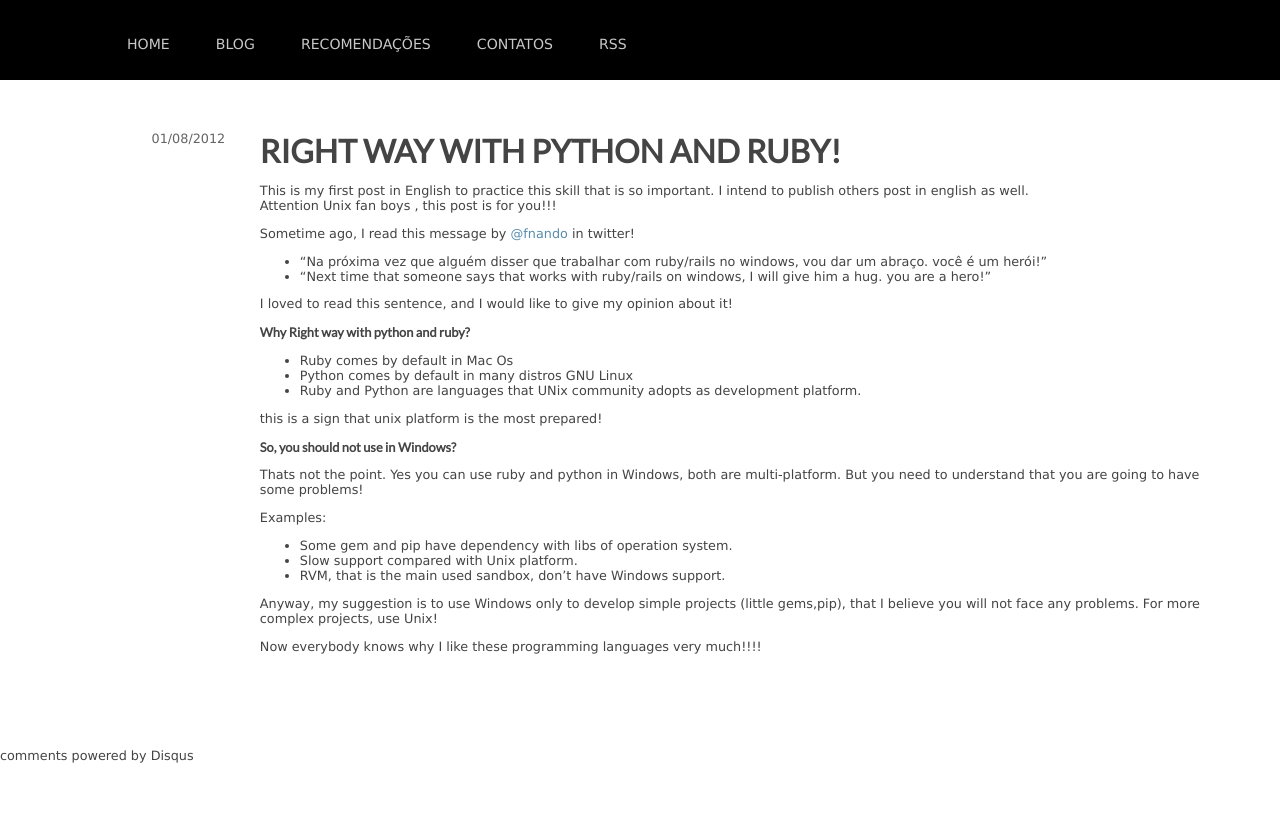
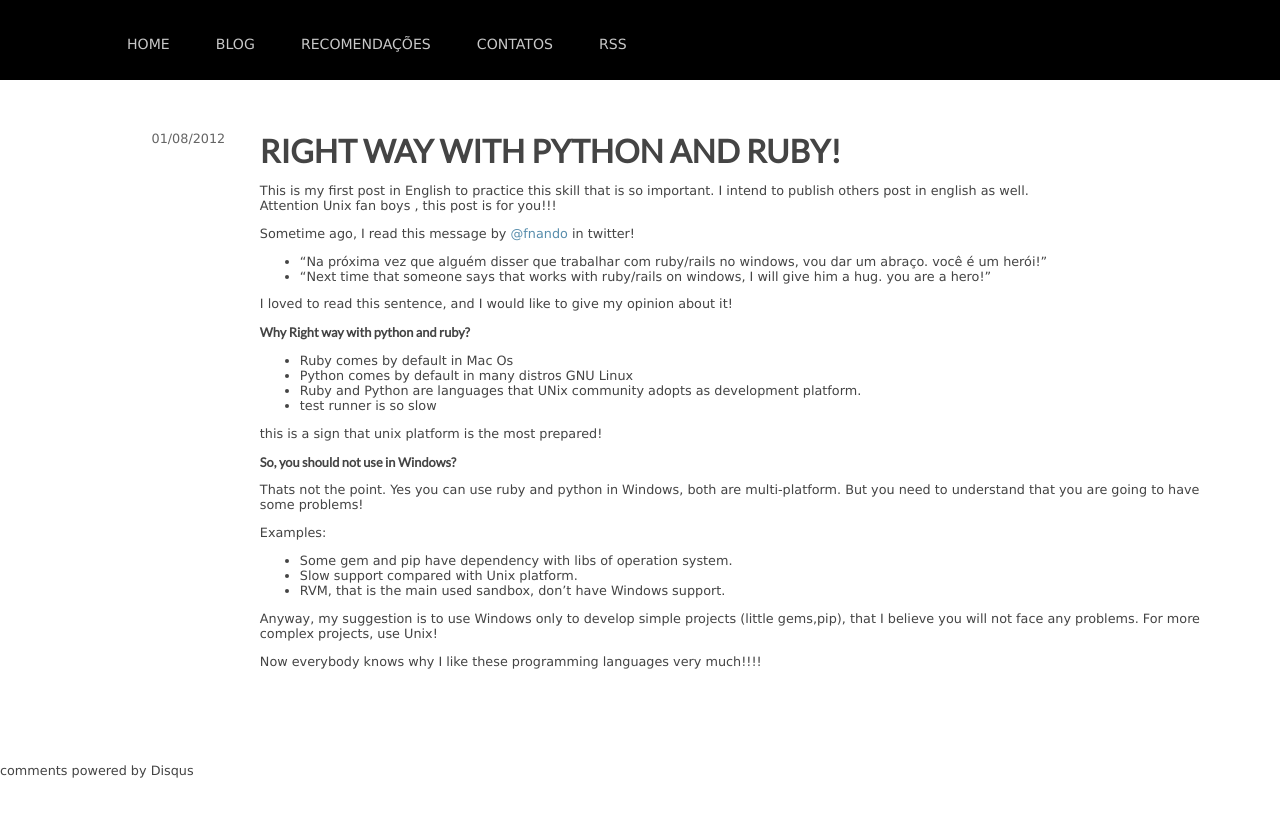
Before and after one commit to rgarbin/rgarbin.github.com, a Jekyll site: the page built from _posts/2012-08-01-right-way-with-python-and-ruby.html, in a window 1280 px wide. Shown: the top 817 px of the page. Built offline with Jekyll 4.4.1, drawn with Linux system fonts in a browser that asks for light colours; comment, search, counter and statistics services are not loaded.

Commit message:
Update 2012-08-01-right-way-with-python-and-ruby.html
rft

```diff
--- a/_posts/2012-08-01-right-way-with-python-and-ruby.html
+++ b/_posts/2012-08-01-right-way-with-python-and-ruby.html
@@ -27,6 +27,7 @@ description: This is my first post in English to practice this skill that is so
       <li>Ruby comes by default in Mac Os</li>
       <li>Python comes by default in many distros GNU Linux</li>
       <li>Ruby and Python are languages that UNix community adopts as development platform.</li>
+      <li>test runner is so slow</li>
     </ul>
 
     <p>this is a sign that unix platform is the most prepared!</p>
```
